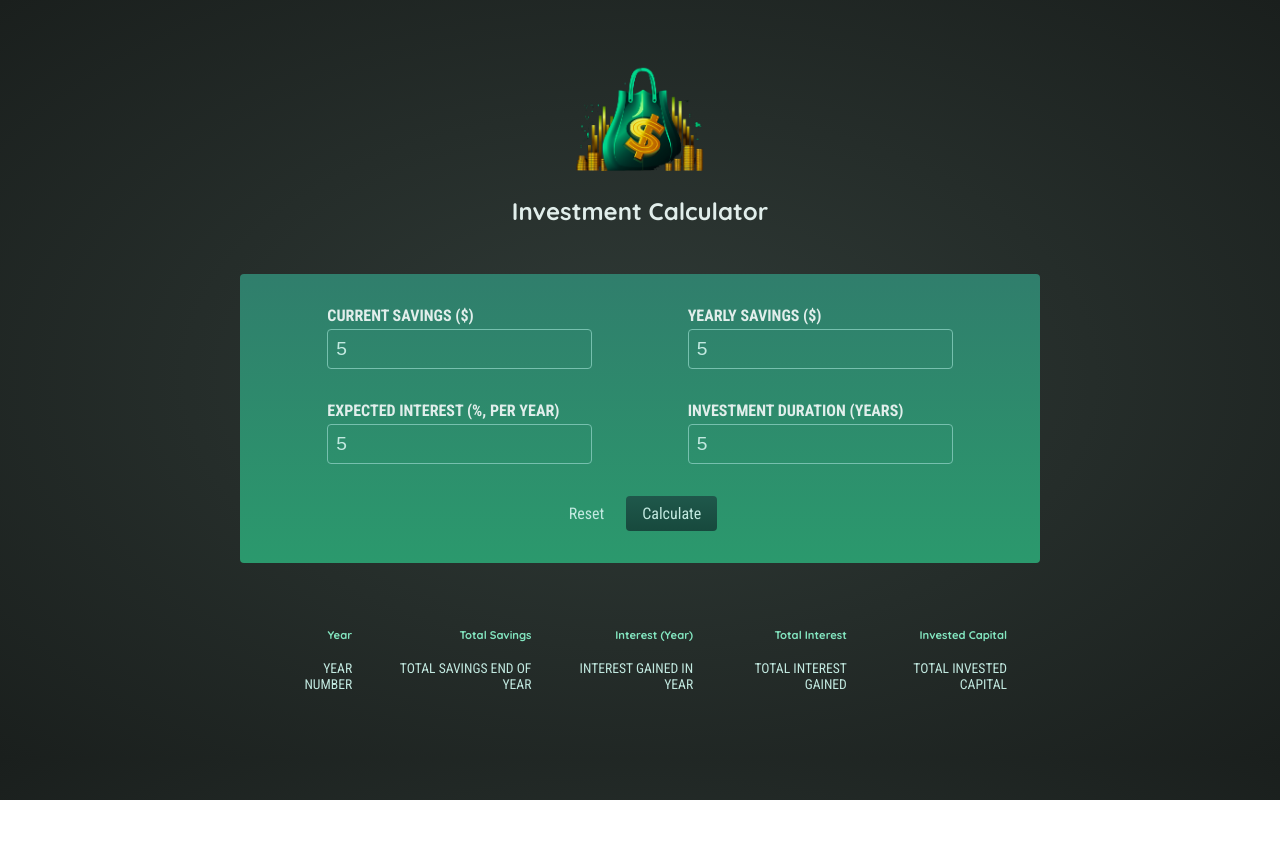
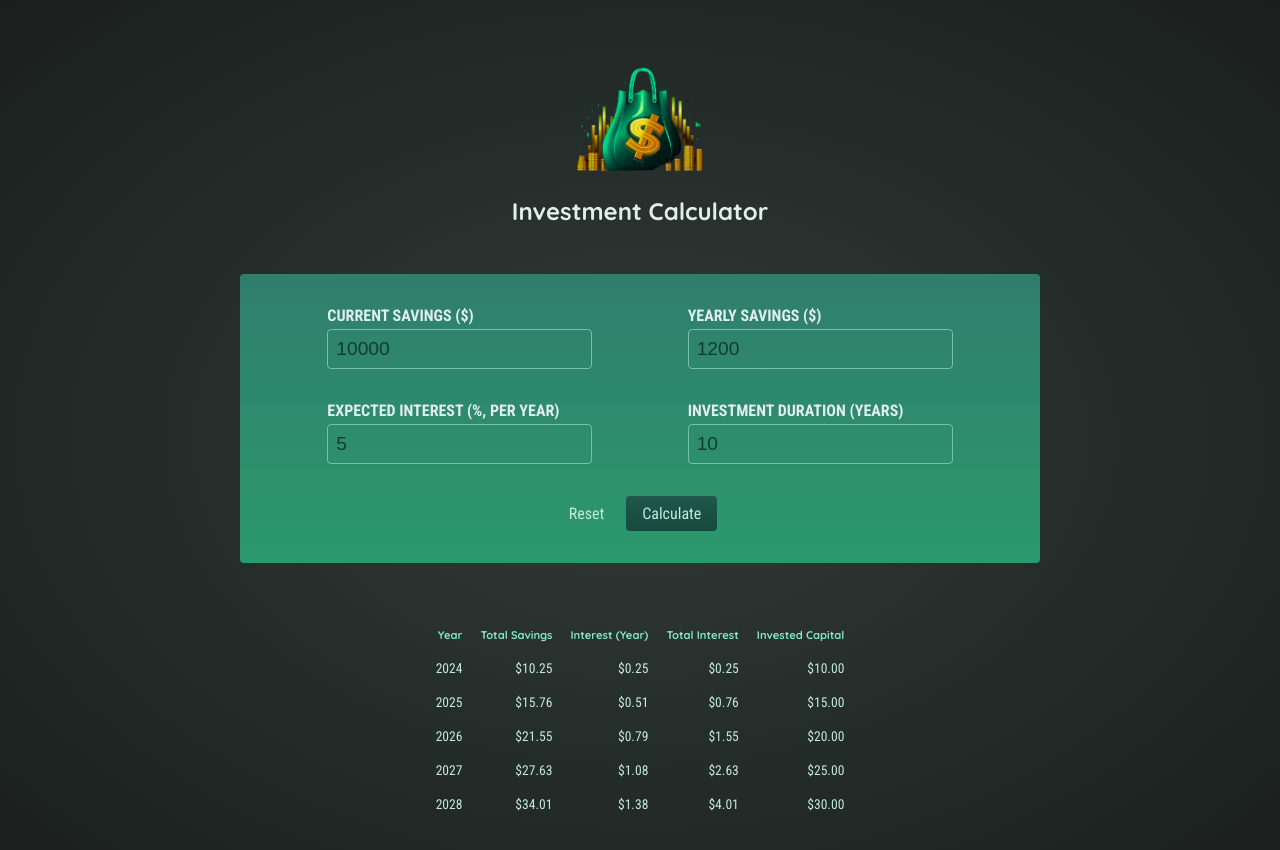
Before and after one commit to Irsten/InvestmentCalculator, a React (Create React App) app: page / in a window 1280 px wide. Both pictures are taken after typing "5", "5", "5", "5" into the empty fields and a click on the button "Calculate". Shown: the top 850 px of the page. Before the commit the page ends 800 px from the top, so only its background shows below. Built offline with nearby package versions, Linux system fonts and the light colour scheme.

Commit message:
Add logic

```diff
--- a/src/App.js
+++ b/src/App.js
@@ -1,13 +1,51 @@
 import Header from './components/header/Header';
 import CalculatorForm from './components/calculator/CalculatorForm';
-import InvestmentsList from './components/investments/InvestmentsList';
+import Results from './components/results/Results';
+import { useState } from 'react';
 
 function App() {
+  const [data, setData] = useState('');
+
+  const calculateHandler = (userInput) => {
+    const yearlyData = [];
+
+    console.log(userInput);
+    let currentSavings = +userInput.currentSavings;
+    const initialInvestments = currentSavings;
+    const yearlyContribution = +userInput.yearlyContribution;
+    const expectedReturn = +userInput.expectedReturn / 100;
+    const duration = +userInput.duration;
+
+    for (let i = 0; i < duration; i++) {
+      const yearlyInterest = currentSavings * expectedReturn;
+      currentSavings += yearlyInterest + yearlyContribution;
+      const totalInterest =
+        currentSavings - initialInvestments - yearlyContribution * (i + 1);
+      const investedCapital = initialInvestments + yearlyContribution * (i + 1);
+      yearlyData.push({
+        year: i + 1,
+        yearlyInterest: yearlyInterest,
+        savingsEndOfYear: currentSavings,
+        totalInterest: totalInterest,
+        yearlyContribution: yearlyContribution,
+        investedCapital: investedCapital,
+      });
+    }
+    console.log(yearlyData);
+    setData(yearlyData);
+  };
+
   return (
     <div>
       <Header />
-      <CalculatorForm />
-      <InvestmentsList />
+      <CalculatorForm onCalculate={calculateHandler} />
+      {/* Todo: Show below table conditionally (only once result data is available) */}
+      {/* Show fallback text if no data is available */}
+      {!data ? (
+        <p style={{ textAlign: 'center' }}>No investment calculated yet.</p>
+      ) : (
+        <Results data={data} />
+      )}
     </div>
   );
 }
--- a/src/components/calculator/CalculatorForm.css
+++ b/src/components/calculator/CalculatorForm.css
@@ -15,6 +15,10 @@
 .input-group input:focus {
   border: 1px solid black;
   outline: 0px;
+}
+
+.input-group input::placeholder {
+  color: #113c32;
 }
 
 .calculator-form label {
--- a/src/components/calculator/CalculatorForm.js
+++ b/src/components/calculator/CalculatorForm.js
@@ -1,22 +1,88 @@
+import { useState } from 'react';
 import './CalculatorForm.css';
 
-const CalculatorForm = () => {
+const CalculatorForm = (props) => {
+  const [currentSavings, setCurrentSavings] = useState('');
+  const [yearlyContribution, setYearlyContribution] = useState('');
+  const [expectedReturn, setExpectedReturn] = useState('');
+  const [duration, setDuration] = useState('');
+
   const submitHandler = (e) => {
     e.preventDefault();
+    const userInput = {
+      currentSavings: currentSavings,
+      yearlyContribution: yearlyContribution,
+      expectedReturn: expectedReturn,
+      duration: duration,
+    };
+
+    if (
+      currentSavings !== '' &&
+      yearlyContribution !== '' &&
+      expectedReturn !== '' &&
+      duration !== ''
+    ) {
+      props.onCalculate(userInput);
+      console.log('success');
+      setCurrentSavings('');
+      setYearlyContribution('');
+      setExpectedReturn('');
+      setDuration('');
+    } else {
+      console.log('no data to submit');
+    }
   };
 
-  const resetHandler = () => {};
+  const inputChangeHandler = (e) => {
+    const key = e.target.id;
+    const value = e.target.value;
+    switch (key) {
+      case 'current-savings':
+        setCurrentSavings(value);
+        break;
+      case 'yearly-contribution':
+        setYearlyContribution(value);
+        break;
+      case 'expected-return':
+        setExpectedReturn(value);
+        break;
+      case 'duration':
+        setDuration(value);
+        break;
+      default:
+        break;
+    }
+  };
+
+  const resetHandler = () => {
+    setCurrentSavings('');
+    setYearlyContribution('');
+    setExpectedReturn('');
+    setDuration('');
+  };
 
   return (
     <form className='calculator-form' onSubmit={submitHandler}>
       <div className='input-group'>
         <p>
           <label htmlFor='current-savings'>Current Savings ($)</label>
-          <input type='number' id='current-savings' />
+          <input
+            type='number'
+            value={currentSavings}
+            id='current-savings'
+            placeholder='10000'
+            onChange={inputChangeHandler}
+          />
         </p>
         <p>
           <label htmlFor='yearly-contribution'>Yearly Savings ($)</label>
-          <input type='number' id='yearly-contribution' />
+          <input
+            type='number'
+            value={yearlyContribution}
+            id='yearly-contribution'
+            placeholder='1200'
+            onChange={inputChangeHandler}
+          />
         </p>
       </div>
       <div className='input-group'>
@@ -24,11 +90,23 @@ const CalculatorForm = () => {
           <label htmlFor='expected-return'>
             Expected Interest (%, per year)
           </label>
-          <input type='number' id='expected-return' />
+          <input
+            type='number'
+            value={expectedReturn}
+            id='expected-return'
+            placeholder='5'
+            onChange={inputChangeHandler}
+          />
         </p>
         <p>
           <label htmlFor='duration'>Investment Duration (years)</label>
-          <input type='number' id='duration' />
+          <input
+            type='number'
+            value={duration}
+            id='duration'
+            placeholder='10'
+            onChange={inputChangeHandler}
+          />
         </p>
       </div>
       <p className='actions'>
--- a/src/components/investments/InvestmentsList.js
+++ /dev/null
@@ -1,28 +0,0 @@
-import './InvestmentsList.css';
-
-const InvestmentsList = () => {
-  return (
-    <table className='result'>
-      <thead>
-        <tr>
-          <th>Year</th>
-          <th>Total Savings</th>
-          <th>Interest (Year)</th>
-          <th>Total Interest</th>
-          <th>Invested Capital</th>
-        </tr>
-      </thead>
-      <tbody>
-        <tr>
-          <td>YEAR NUMBER</td>
-          <td>TOTAL SAVINGS END OF YEAR</td>
-          <td>INTEREST GAINED IN YEAR</td>
-          <td>TOTAL INTEREST GAINED</td>
-          <td>TOTAL INVESTED CAPITAL</td>
-        </tr>
-      </tbody>
-    </table>
-  );
-};
-
-export default InvestmentsList;
--- /dev/null
+++ b/src/components/results/results.js
@@ -0,0 +1,39 @@
+import './Results.css';
+
+const Results = (props) => {
+  const date = new Date().getFullYear();
+
+  const formatter = new Intl.NumberFormat('en-Us', {
+    style: 'currency',
+    currency: 'USD',
+    minimumFractionDigits: 2,
+    maximumFractionDigits: 2,
+  });
+
+  return (
+    <table className='result'>
+      <thead>
+        <tr>
+          <th>Year</th>
+          <th>Total Savings</th>
+          <th>Interest (Year)</th>
+          <th>Total Interest</th>
+          <th>Invested Capital</th>
+        </tr>
+      </thead>
+      <tbody>
+        {props.data.map((item) => (
+          <tr key={item.year}>
+            <td key={item.year}>{date + item.year}</td>
+            <td>{formatter.format(item.savingsEndOfYear)}</td>
+            <td>{formatter.format(item.yearlyInterest)}</td>
+            <td>{formatter.format(item.totalInterest)}</td>
+            <td>{formatter.format(item.investedCapital)}</td>
+          </tr>
+        ))}
+      </tbody>
+    </table>
+  );
+};
+
+export default Results;
```
Also changed, not shown: src/components/results/results.css (renamed from src/components/investments/InvestmentsList.css).
